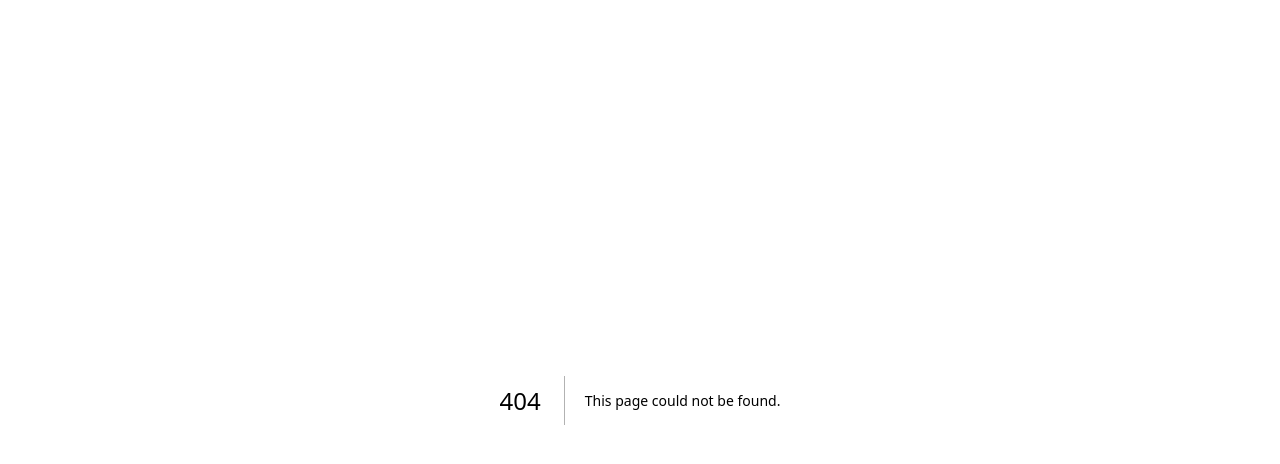
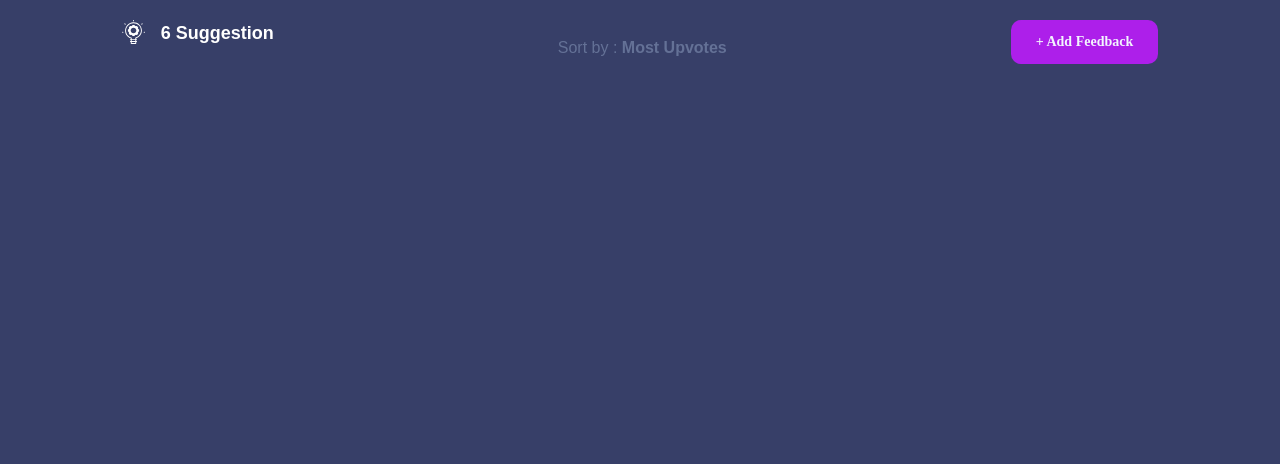
Before and after one commit to slalakara/feedback-app, a Next.js app: page /sude in a window 1280 px wide. Before the commit this address had no page. Shown: the top 464 px of the page. Built offline with nearby package versions, Linux system fonts and the light colour scheme.

Commit message:
feedback headera ait ve filtera ait cssler yazıldı, bir klaösrde deneme birleştirmesi yapıldı

```diff
--- /dev/null
+++ b/app/sude/page.jsx
@@ -0,0 +1,16 @@
+import AddFeedbackBtn from "@/components/FeedbackHeader/addFeedbackBtn";
+import FeedbackHeader from "@/components/FeedbackHeader/feedbackHeader";
+import HeaderFilter from "@/components/FeedbackHeader/headerFilter";
+import "./sude.css"
+export default function deneme(){
+  return(
+    <>
+    <div className="deniyorum">
+      <FeedbackHeader/>
+      <HeaderFilter/>
+      <AddFeedbackBtn/>
+    </div>
+
+    </>
+  )
+}
--- /dev/null
+++ b/app/sude/sude.css
@@ -0,0 +1,45 @@
+.deniyorum {
+  display: flex;
+  justify-content: space-around;
+  align-items: flex-start;
+  height: 100vh;
+  background-color: #373F68;
+  font-family: "Jost", sans-serif;
+  text-align: center;
+  margin: 0 auto;
+  padding-top: 20px;
+
+}
+
+.header-filter {
+  display: flex;
+  flex-direction: column;
+}
+
+
+
+.filter-options {
+  display: none;
+  background-color: white;
+  border: 1px solid #ccc;
+  padding: 10px;
+  box-shadow: 0px 4px 8px rgba(0, 0, 0, 0.1);
+  min-width: 150px;
+  margin-top: 5px;
+
+}
+
+.suggestionCount {
+  display: none;
+}
+
+.filter-text {
+  cursor: pointer;
+  padding: 16px;
+}
+
+@media (min-width: 1110px){
+  .suggestionCount{
+    display: flex;
+  }
+}
--- a/components/FeedbackHeader/feedbackHeader.css
+++ b/components/FeedbackHeader/feedbackHeader.css
@@ -1,4 +1,4 @@
-.addfeedback button{
+.addfeedback button {
   border: unset;
   background: unset;
   font-family: Jost;
@@ -12,18 +12,113 @@
   border-radius: 10px;
 }
 
-.addfeedback button:hover{
+.addfeedback button:hover {
   background-color: #C75AF6;
 }
-.suggestionCount{
-  background-color: #373F68;
+
+.suggestionCount {
+
   display: flex;
   gap: 16px;
 }
 
-.suggestionCount p{
+.suggestionCount p {
   font-weight: 700;
   font-size: 18px;
   line-height: 26px;
   color: #fff;
 }
+
+.header-filter {
+  position: relative;
+  display: inline-block;
+}
+
+.filter-options {
+  display: none;
+  position: absolute;
+  top: 100%;
+  left: 0;
+  background-color: white;
+  border: 1px solid #ccc;
+  padding: 10px;
+  box-shadow: 0px 4px 8px rgba(0, 0, 0, 0.1);
+  z-index: 1;
+  min-width: 150px;
+}
+
+.header-filter:hover .filter-options {
+  display: block;
+}
+
+.filter-text {
+  cursor: pointer;
+}
+
+.header-filter {
+  display: flex;
+  flex-direction: column;
+  position: relative;
+  width: 250px;
+
+
+}
+
+.filter-options {
+  display: none;
+  border: 1px solid #ccc;
+  padding: 10px;
+  margin-top: 5px;
+  border-radius: 10px;
+  background: rgba(255, 255, 255, 1);
+  box-shadow: 0px 10px 40px -7px rgba(55, 63, 104, 0.35);
+}
+
+.header-filter:hover .filter-options,
+.filter-options:hover {
+  display: block;
+}
+
+.filter-text {
+  cursor: pointer;
+  color: #647196;
+  font-size: 16px;
+  font-weight: 400;
+  line-height: 23px;
+}
+
+
+.filter-options {
+  width: 100%;
+}
+
+.filter-option {
+  cursor: pointer;
+  padding: 5px 0;
+  display: flex;
+  align-items: center;
+  color: #647196;
+  font-size: 16px;
+  font-weight: 400;
+  line-height: 23px;
+  width: 100%;
+  z-index: 2;
+  border-bottom: 1px solid rgba(58, 67, 116, 0.15);
+}
+
+
+.filter-option:last-child {
+  border-bottom: none;
+}
+
+.filter-option:hover {
+  color: #AD1FEA;
+
+}
+
+.check-mark {
+  color: #AD1FEA;
+  margin-left: 105px;
+  display: inline;
+
+}
--- a/components/FeedbackHeader/feedbackHeader.jsx
+++ b/components/FeedbackHeader/feedbackHeader.jsx
@@ -5,7 +5,7 @@ export default function FeedbackHeader() {
     <>
       <div className="suggestionCount">
         <Idea />
-        <p><span>8</span> Suggestion</p>
+        <p><span>6</span> Suggestion</p>
       </div>
     </>
   )
--- a/components/FeedbackHeader/headerFilter.jsx
+++ b/components/FeedbackHeader/headerFilter.jsx
@@ -1,27 +1,66 @@
-import "./feedbackHeader.css"
+"use client"
+import { useState } from "react";
+import "./feedbackHeader.css";
 
 export default function HeaderFilter() {
+  const [selectedFilter, setSelectedFilter] = useState(null);
+  const [showOptions, setShowOptions] = useState(false);
+
+  const handleFilterClick = (filter) => {
+    setSelectedFilter(filter);
+  };
+
+  const handleMouseEnter = () => {
+    setShowOptions(true);
+  };
+
+  const handleMouseLeave = () => {
+    setTimeout(() => setShowOptions(false), 10000);
+  };
+
   return (
-    <>
+    <div
+      className="header-filter"
+      onMouseEnter={handleMouseEnter}
+      onMouseLeave={handleMouseLeave}
+    >
+      <p className="filter-text">Sort by : <strong>Most Upvotes</strong> </p>
+      {showOptions && (
         <div className="filter-options">
-        <p>
-          <input
-            type="checkbox" />
-          Most Upvotes
+          <p
+            className={`filter-option ${
+              selectedFilter === "Most Upvotes" ? "selected" : ""
+            }`}
+            onClick={() => handleFilterClick("Most Upvotes")}
+          >
+            Most Upvotes {selectedFilter === "Most Upvotes" && <span className="check-mark">✔</span>}
           </p>
-        <p>
-          <input type="checkbox" />
-          Least Upvotes
+          <p
+            className={`filter-option ${
+              selectedFilter === "Least Upvotes" ? "selected" : ""
+            }`}
+            onClick={() => handleFilterClick("Least Upvotes")}
+          >
+            Least Upvotes {selectedFilter === "Least Upvotes" && <span className="check-mark">✔</span>}
           </p>
-        <p>
-          <input type="checkbox" />
-          Most Comments
+          <p
+            className={`filter-option ${
+              selectedFilter === "Most Comments" ? "selected" : ""
+            }`}
+            onClick={() => handleFilterClick("Most Comments")}
+          >
+            Most Comments {selectedFilter === "Most Comments" && <span className="check-mark">✔</span>}
           </p>
-        <p>
-          <input type="checkbox" />
-          Least Comments
+          <p
+            className={`filter-option ${
+              selectedFilter === "Least Comments" ? "selected" : ""
+            }`}
+            onClick={() => handleFilterClick("Least Comments")}
+          >
+            Least Comments {selectedFilter === "Least Comments" && <span className="check-mark">✔</span>}
           </p>
         </div>
-    </>
-  )
+      )}
+    </div>
+  );
 }
```
Lines whose indentation alone changed are shown as unchanged.
